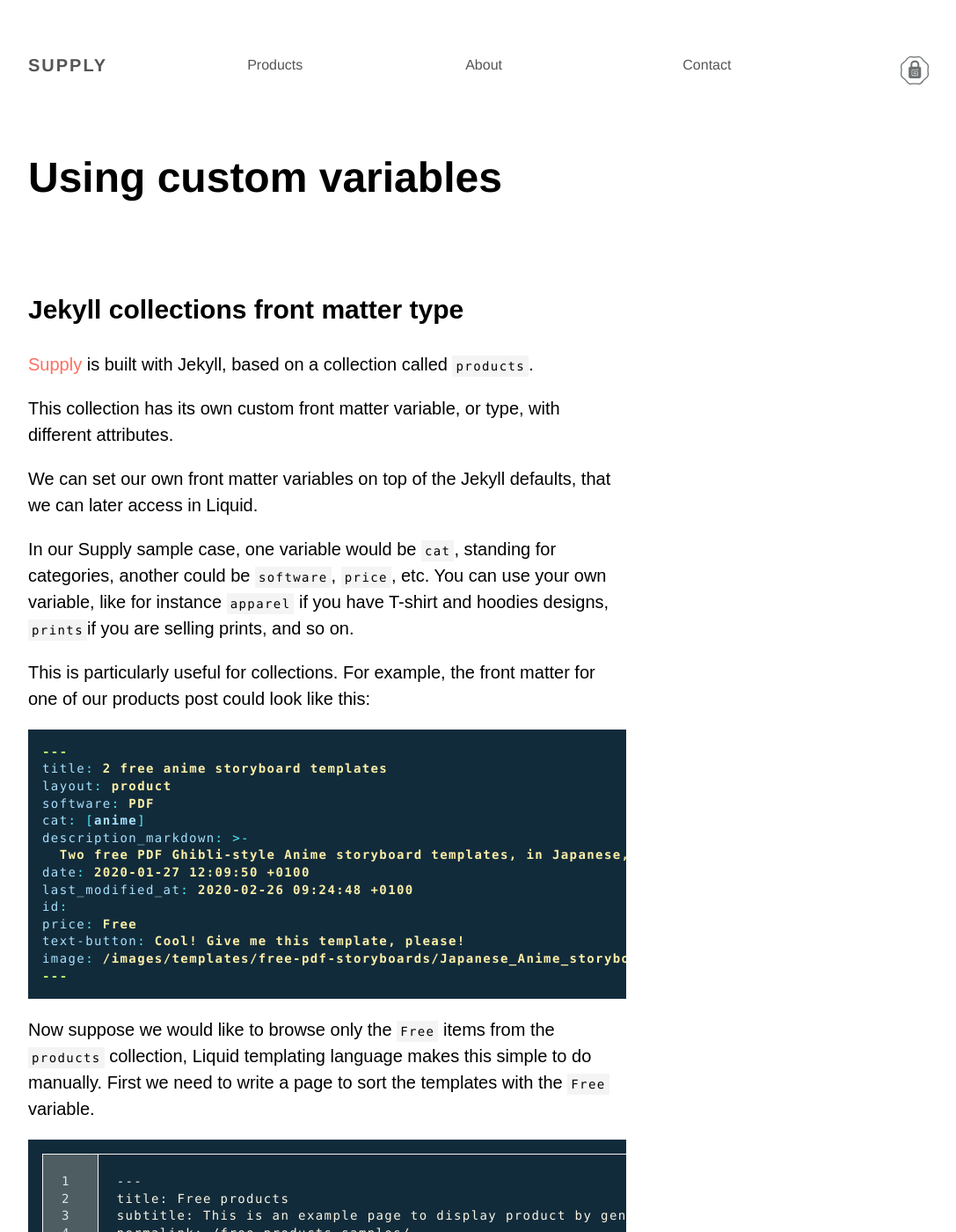
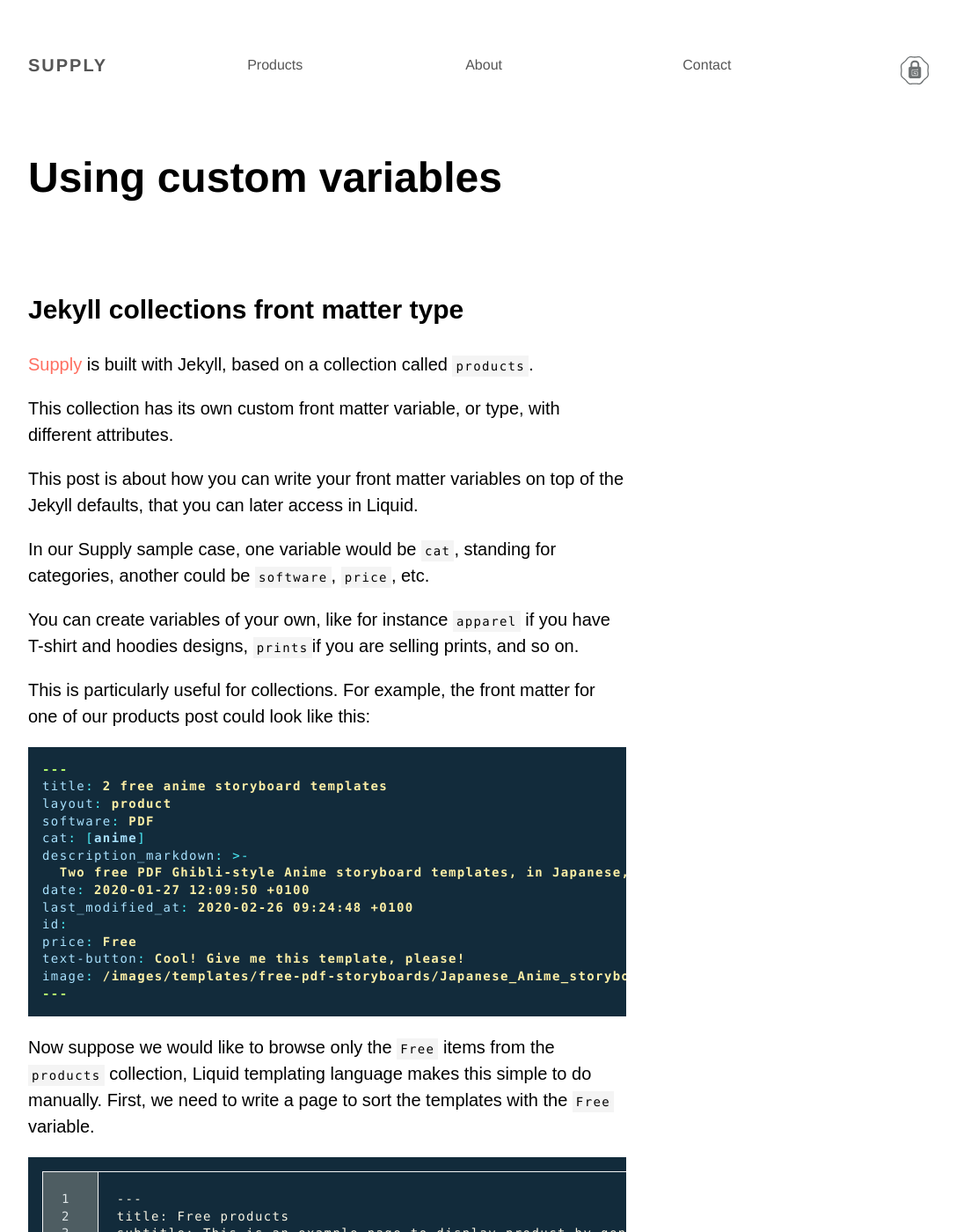
Before and after one commit to YJPL/Supply, a Jekyll site: the page built from _posts/2020-04-15-custom-variables.md, in a window 1280 px wide and 1400 px high. Shown: the whole window at 88% size, without its empty margins (96-1183 px from the left). Built offline with Jekyll 4.4.1, drawn with Linux system fonts in a browser that asks for light colours; some of the changed text lies outside the part shown.

Commit message:
Update 2020-04-15-custom-variables.md

````diff
--- a/_posts/2020-04-15-custom-variables.md
+++ b/_posts/2020-04-15-custom-variables.md
@@ -14,10 +14,11 @@ tags: [front matter, variable, customization]
 
 This collection has its own custom front matter variable, or type, with different attributes.
 
-We can set our own front matter variables on top of the Jekyll defaults, that we can later access in Liquid.
+This post is about how you can write your front matter variables on top of the Jekyll defaults, that you can later access in Liquid.
 
 In our Supply sample case, one variable would be ```cat```, standing for categories, another could be ```software```,  ```price```, etc.
-You can use your own variable, like for instance ```apparel``` if you have T-shirt and hoodies designs,  ```prints```if you are selling prints, and so on.
+
+You can create variables of your own, like for instance ```apparel``` if you have T-shirt and hoodies designs,  ```prints```if you are selling prints, and so on.
 
 This is particularly useful for collections. For example, the front matter for one of our products post could look like this:
 
@@ -38,7 +39,7 @@ image: /images/templates/free-pdf-storyboards/Japanese_Anime_storyboard-template
 ---
 ```
 
-Now suppose we would like to browse only the ```Free``` items from the ```products``` collection, Liquid templating language makes this simple to do manually. First we need to write a page to sort the templates with the ```Free``` variable.
+Now suppose we would like to browse only the ```Free``` items from the ```products``` collection, Liquid templating language makes this simple to do manually. First, we need to write a page to sort the templates with the ```Free``` variable.
 
 {% highlight html linenos %}
 {% raw %}
````
Also changed, not shown: other parts of _posts/2020-04-15-custom-variables.md (+2 -2 lines).
